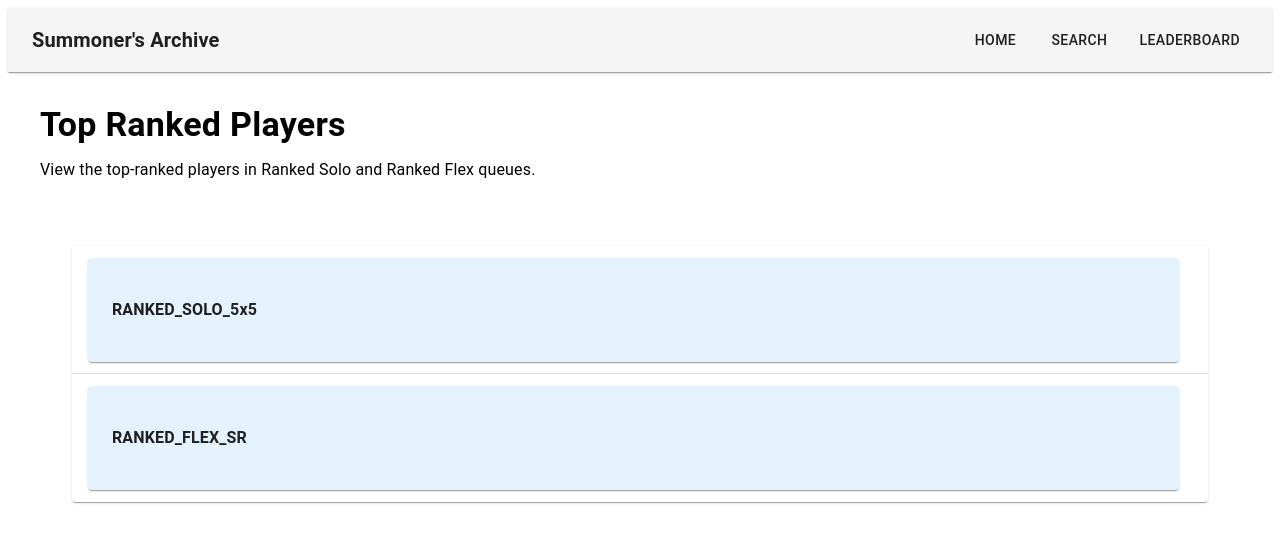
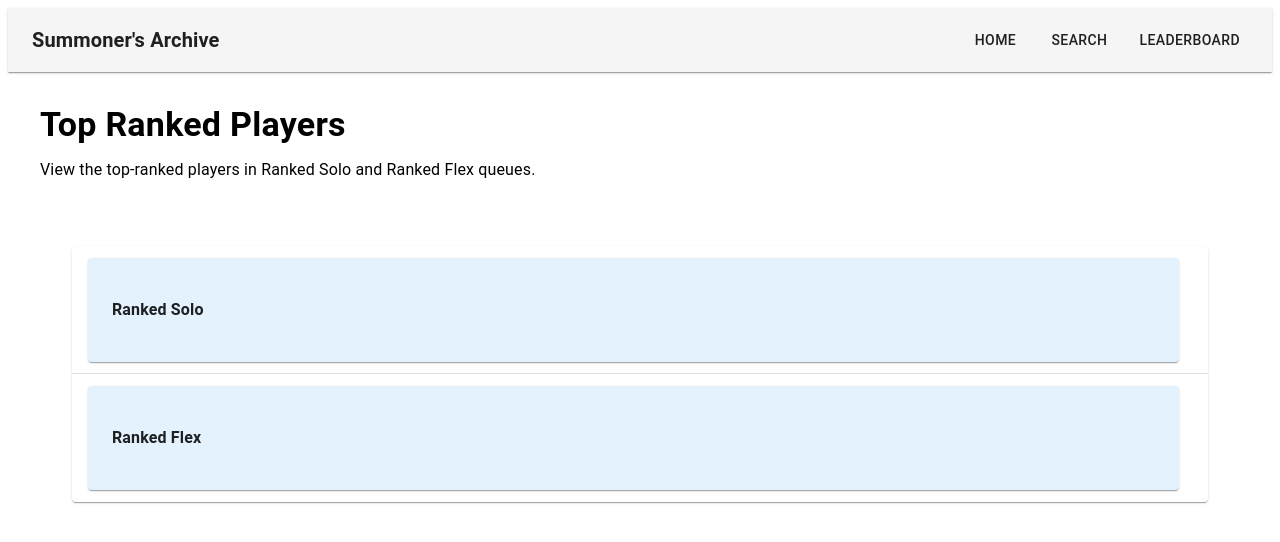
Before and after one commit to lagijk/final-project, a Next.js app: page /leaderboard in a window 1280 px wide. Shown: the top 542 px of the page. Built offline with nearby package versions, Linux system fonts and the light colour scheme; no server answers; some icons are missing.

Commit message:
minor change to the text on accordion

```diff
--- a/components/LeaderBoard.tsx
+++ b/components/LeaderBoard.tsx
@@ -114,7 +114,7 @@ export default function LeaderBoard({ leaderboardId }: LeaderBoardProps) {
     // display the rendered result using Material UI
     return (
         <Box sx={{ p: 4 }}>
-            {["RANKED_SOLO_5x5", "RANKED_FLEX_SR"].map((queue, index) => (
+            {["Ranked Solo", "Ranked Flex"].map((queue, index) => (
                 <Accordion key={index}>
                     {/* holds for the accordion of two queues, expands by clicking */}
                     <AccordionSummary expandIcon={<ExpandMoreIcon />}>
```
